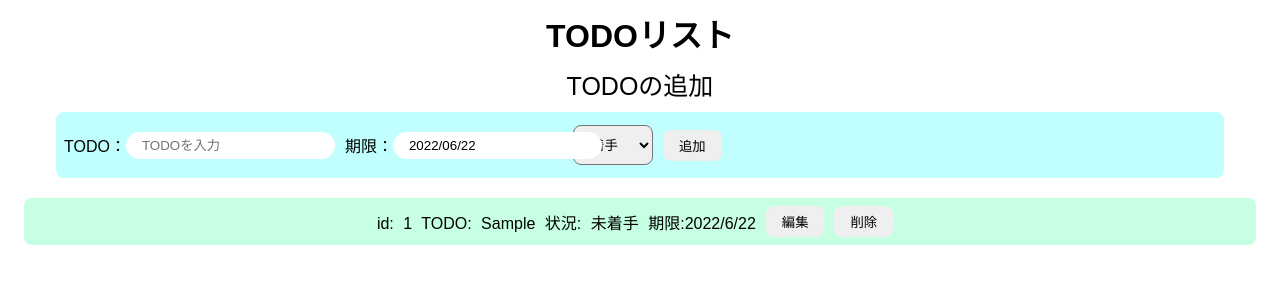
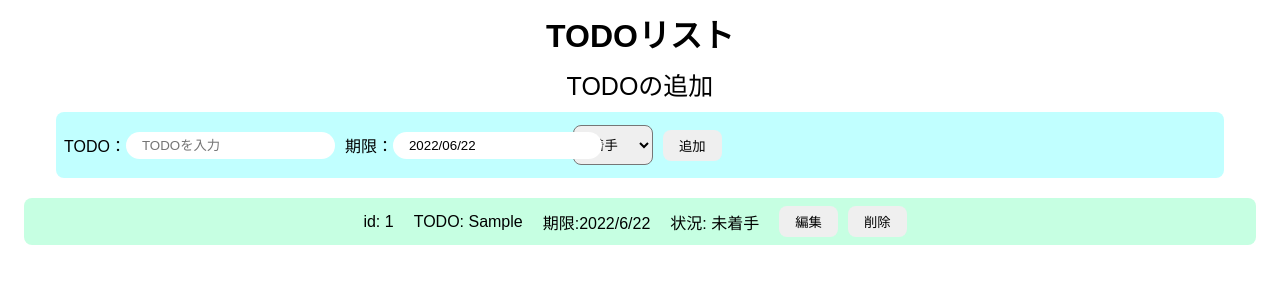
Before and after one commit to k98a73/todo-rookie, a React (Create React App) app: page / in a window 1280 px wide. Both pictures are taken after typing "Sample" into the empty fields and a click on the button "追加". Shown: the top 300 px of the page. Built offline with nearby package versions, Linux system fonts and the light colour scheme.

Commit message:
編集機能の実装

```diff
--- a/src/App.css
+++ b/src/App.css
@@ -66,11 +66,10 @@ button:hover {
   border-radius: 8px;
   display: flex;
   justify-content: center;
-  word-spacing: 5px;
   position: relative;
   align-items: center;
 }
 
 .list-row p {
-  margin-right: 10px;
+  margin-right: 20px;
 }
--- a/src/App.js
+++ b/src/App.js
@@ -22,9 +22,6 @@ const App = () => {
 
   const today = new Date();
   const [dueDate, setDueDate] = useState(today);
-
-  const editDay = currentTodo?.date;
-  const [editDueDate, setEditDueDate] = useState(editDay || today);
   registerLocale("ja", ja);
 
   const handleInputChange = (e) => {
@@ -33,6 +30,14 @@ const App = () => {
 
   const handleEditInputChange = (e) => {
     setCurrentTodo({ ...currentTodo, text: e.target.value });
+  };
+
+  const handleEditDatePickerChange = (selectedDate) => {
+    setCurrentTodo({ ...currentTodo, date: selectedDate });
+  };
+
+  const handleSelectChange = (e) => {
+    setCurrentTodo({ ...currentTodo, status: e.target.value });
   };
 
   const handleFormSubmit = (e) => {
@@ -49,11 +54,16 @@ const App = () => {
       ]);
     }
     setTodo("");
+    setDueDate(today);
+    setTodoStatus("未着手");
   };
 
   const handleEditFormSubmit = (e) => {
     e.preventDefault();
     handleUpdateTodo(currentTodo.id, currentTodo);
+    setTodo("");
+    setDueDate(today);
+    setTodoStatus("未着手");
   };
 
   const handleDeleteClick = (id) => {
@@ -76,10 +86,6 @@ const App = () => {
     setCurrentTodo({ ...todo });
   };
 
-  console.log("todo", todos);
-  console.log("todos", todos);
-  console.log("currentTodo", currentTodo);
-
   return (
     <>
       <h1 className="title">TODOリスト</h1>
@@ -101,11 +107,9 @@ const App = () => {
               locale="ja"
               selected={currentTodo.date}
               minDate={today}
-              onChange={(selectedDate) => {
-                setEditDueDate(selectedDate);
-              }}
+              onChange={handleEditDatePickerChange}
             />
-            <select onChange={(e) => setTodoStatus(e.target.value)}>
+            <select onChange={handleSelectChange}>
               {filterOptions.map(({ value, label }) => (
                 <option
                   key={label}
@@ -157,9 +161,9 @@ const App = () => {
                 return (
                   <li key={todo.id}>
                     <div className="list-row">
+                      <p>id: {todo.id}</p>
+                      <p>TODO: {todo.text}</p>
                       <p>
-                        id: {todo.id} TODO: {todo.text} 状況: {todo.status}
-                        {"  "}
                         期限:
                         {todo.date?.getFullYear() +
                           "/" +
@@ -167,6 +171,7 @@ const App = () => {
                           "/" +
                           todo.date?.getDate()}
                       </p>
+                      <p> 状況: {todo.status}</p>
                       <button onClick={() => handleEditClick(todo)}>
                         編集
                       </button>
```
